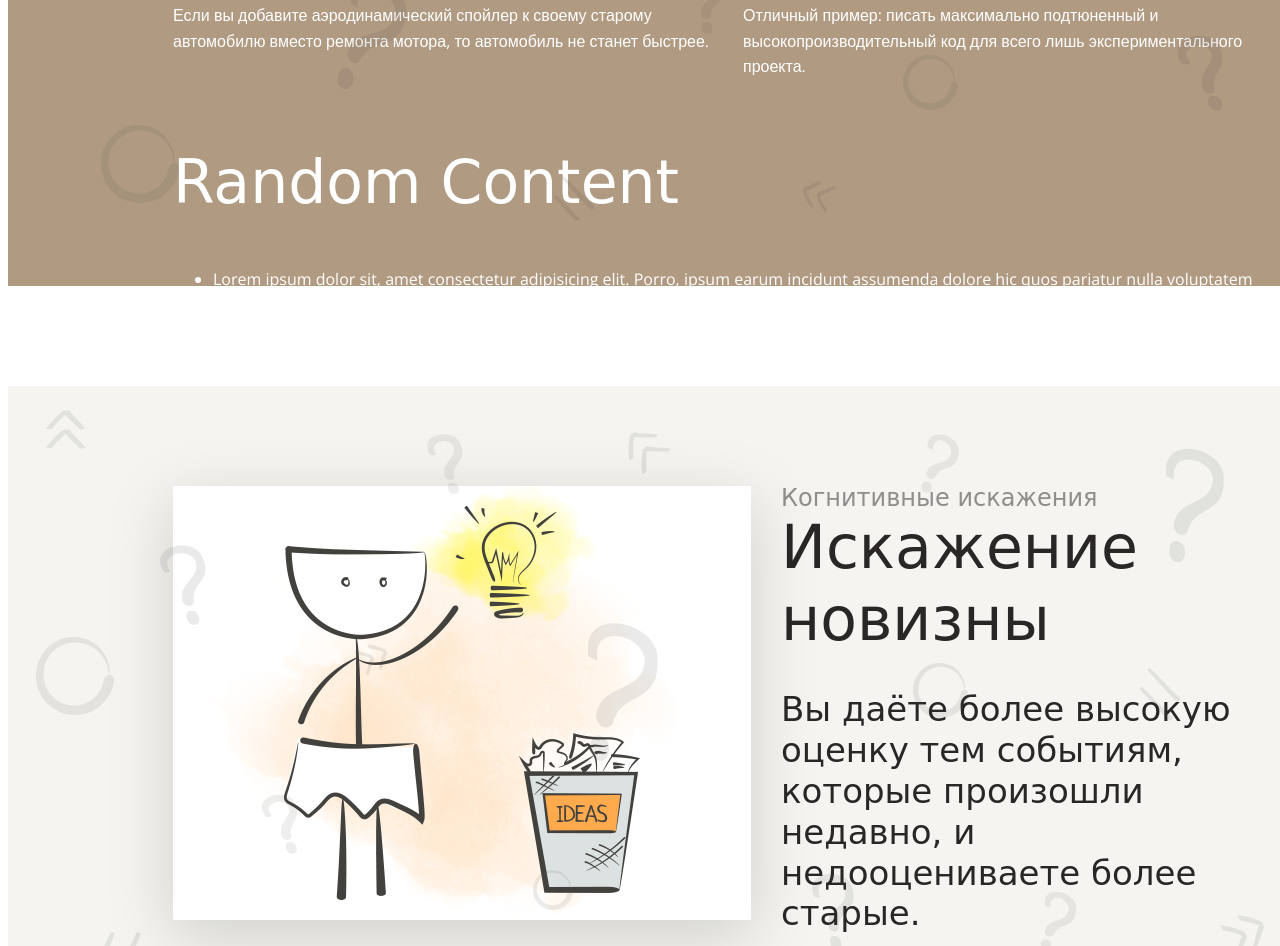
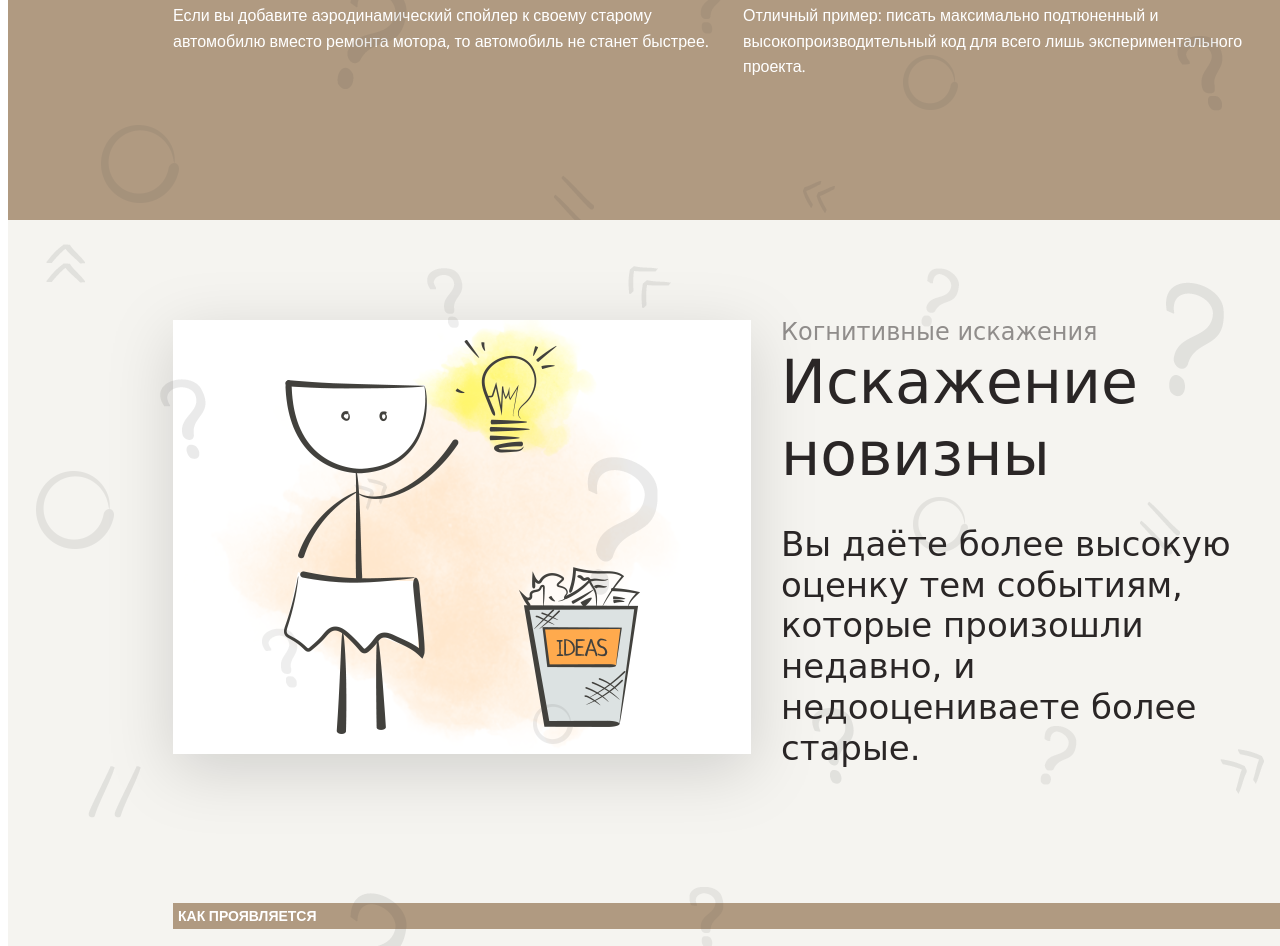
Before and after one commit to Kristofer-can/layout-designer-project-58, a website: page src/index.html in a window 1280 px wide. Shown: the part 4398-5344 px from the top of the page. Drawn offline with nearby package versions, Linux system fonts and the light colour scheme; a web font is replaced by a local one.

Commit message:
proverka 5

```diff
--- a/src/index.html
+++ b/src/index.html
@@ -226,7 +226,7 @@
             </p>
           </div>
 
-          <div style="margin-top: 30px; color: white">
+          <!-- <div style="margin-top: 30px; color: white">
             <h2>Random Content</h2>
 
             <ul>
@@ -244,7 +244,7 @@
               voluptatem harum reprehenderit quas distinctio praesentium
               repellendus iusto rerum sapiente? Repudiandae, eos!
             </p>
-          </div>
+          </div> -->
         </div>
       </section>
 
```
